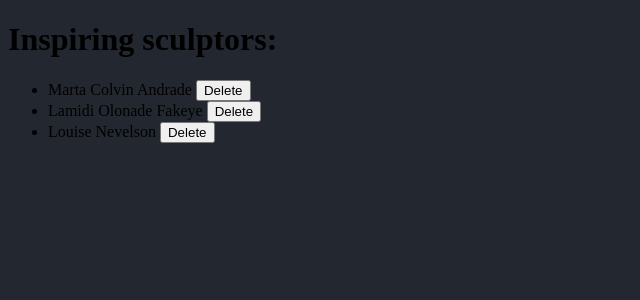
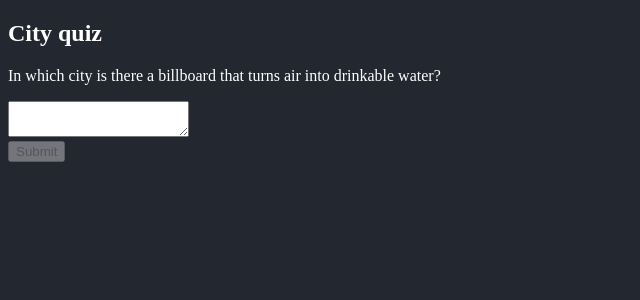
Before and after one commit to iefnaug/react-basic, a React (Create React App) app: page / in a window 1280 px wide. Shown: the top 300 px of the page, without its empty margins (0-640 px from the left). Built offline with nearby package versions, Linux system fonts and the light colour scheme.

Commit message:
使用state

```diff
--- /dev/null
+++ b/src/03Manage-State/01Reacting-To-Input-With-State/App.jsx
@@ -0,0 +1,69 @@
+import {useState} from 'react';
+
+export default function Form() {
+    const [answer, setAnswer] = useState('')
+    const [error, setError] = useState(null)
+    //状态
+    const [status, setStatus] = useState('typing'); // 'typing', 'submitting', or 'success'
+    if (status === 'success') {
+        return <h1>That's right!</h1>
+    }
+
+    async function handleSubmit(e) {
+        e.preventDefault();
+        setStatus('submitting');
+        try {
+            await submitForm(answer);
+            setStatus('success');
+        } catch (err) {
+            setStatus('typing')
+            setError(err)
+        }
+    }
+
+    function handleTextareaChange(e) {
+        setAnswer(e.target.value);
+    }
+
+    function submitForm(answer) {
+        // Pretend it's hitting the network.
+        return new Promise((resolve, reject) => {
+            setTimeout(() => {
+                let shouldError = answer.toLowerCase() !== 'lima'
+                if (shouldError) {
+                    reject(new Error(`Good guess but '${answer}' is a wrong answer. Try again!`));
+                } else {
+                    resolve();
+                }
+            }, 1500);
+        });
+    }
+
+    return (
+        <>
+            <h2>City quiz</h2>
+            <p>
+                In which city is there a billboard that turns air into drinkable water?
+            </p>
+            <form onSubmit={handleSubmit}>
+                <textarea
+                    value={answer}
+                    onChange={handleTextareaChange}
+                    disabled={status === 'submitting'}/>
+                <br />
+                <button disabled={status === 'submitting' || answer.length === 0} >
+                    Submit
+                </button>
+                {error != null && <p className="Error">{error.message}</p>}
+            </form>
+        </>
+    )
+}
+/**
+ * When developing a component:
+ * Identify all its visual states.
+ * Determine the human and computer triggers for state changes.
+ * Model the state with useState.
+ * Remove non-essential state to avoid bugs and paradoxes.
+ * Connect the event handlers to set state.
+ */
--- a/src/index.css
+++ b/src/index.css
@@ -1,3 +1,4 @@
 body {
     background-color: #23272F;
+    color: white;
 }
--- a/src/index.js
+++ b/src/index.js
@@ -3,7 +3,8 @@ import './index.css'
 // import App from './02Adding-Interactivity/02Render-And-Commit/App'
 // import App from './02Adding-Interactivity/03State-As-Snapshot/App'
 // import App from './02Adding-Interactivity/05-Updating-Object/App'
-import App from './02Adding-Interactivity/06-Update-Arrays/App'
+// import App from './02Adding-Interactivity/06-Update-Arrays/App'
+import App from './03Manage-State/01Reacting-To-Input-With-State/App'
 // import {StrictMode} from "react";
 
 const root = createRoot(document.querySelector('#root'))
```
